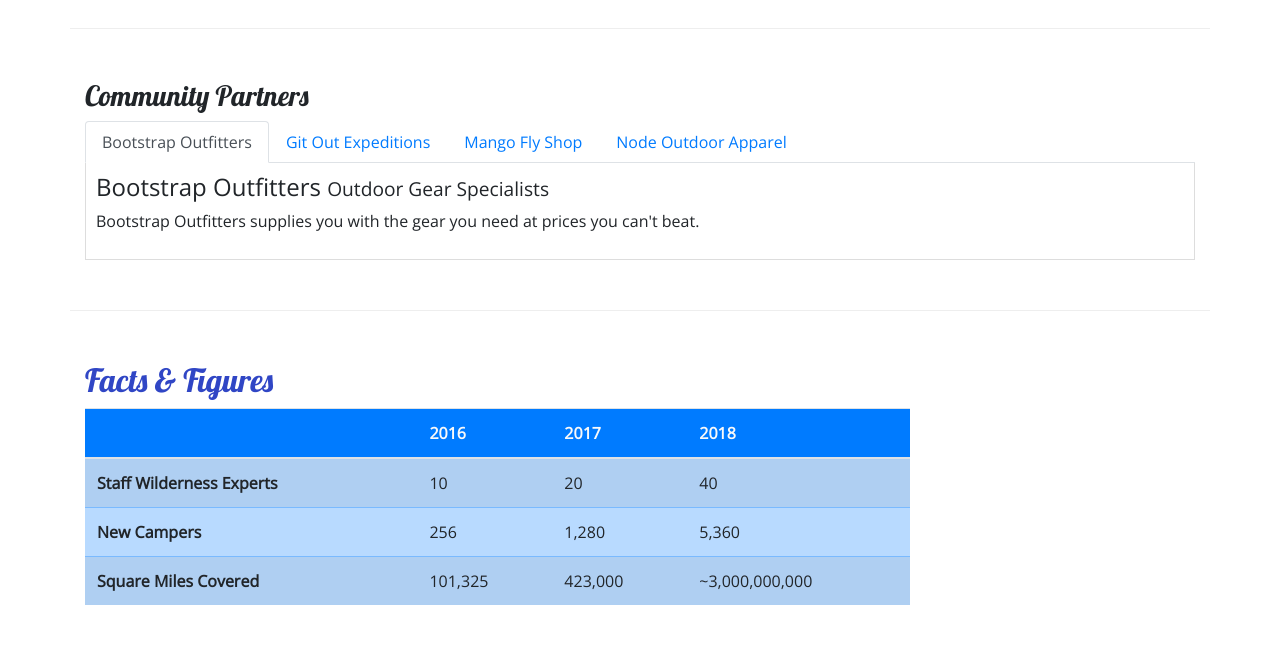
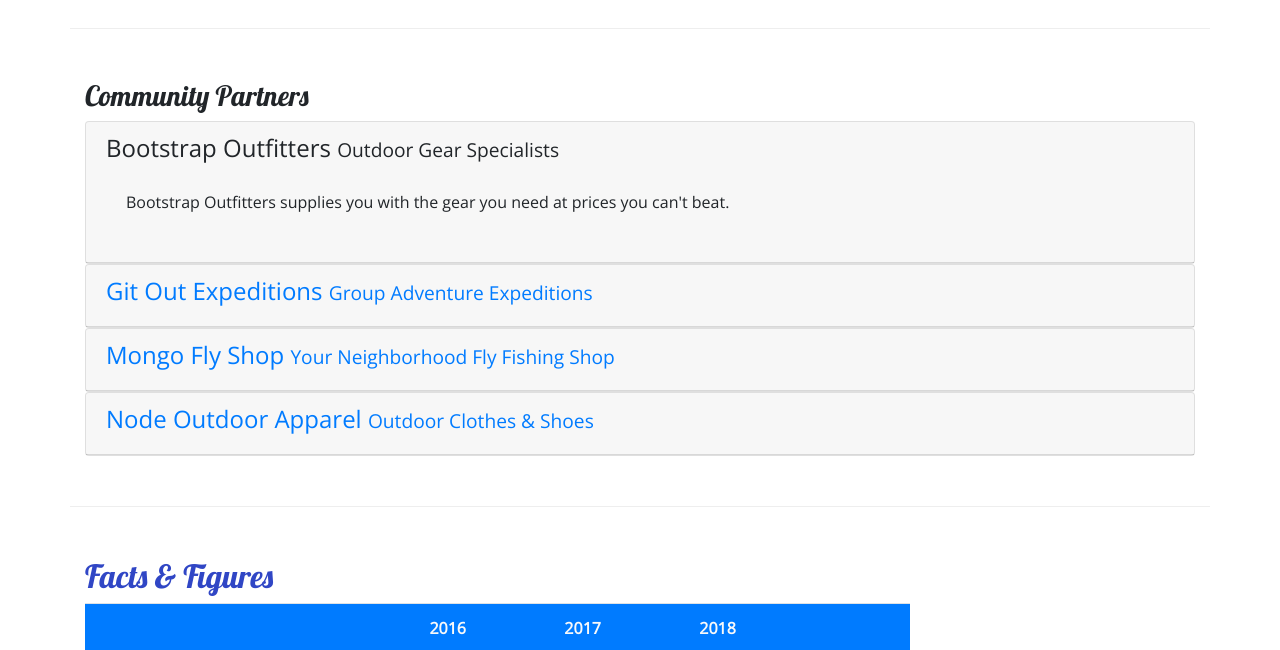
Before and after one commit to Kodachromecoder/1stResponsiveWebsite, a website: page aboutus.html in a window 1280 px wide. Shown: the part 800-1450 px from the top of the page. Drawn offline with nearby package versions, Linux system fonts and the light colour scheme.

Commit message:
With Accordion

```diff
--- a/aboutus.html
+++ b/aboutus.html
@@ -98,28 +98,54 @@
         <div class="row row-content">
             <div class="col">
                 <h3>Community Partners</h3>
-                <ul class="nav nav-tabs">
-                    <li class="nav-item"><a class="nav-link active" href="#bootstrap" role="tab" data-toggle="tab">Bootstrap Outfitters</a></li>
-                    <li class="nav-item"><a class="nav-link" href="#git" role="tab" data-toggle="tab">Git Out Expeditions</a></li>
-                    <li class="nav-item"><a class="nav-link" href="#mongo" role="tab" data-toggle="tab">Mango Fly Shop</a></li>
-                    <li class="nav-item"><a class="nav-link" href="#node" role="tab" data-toggle="tab">Node Outdoor Apparel</a></li>
-                </ul>
-                <div class="tab-content">
-                    <div role="tabpanel" class="tab-pane fade show active" id="bootstrap">
-                        <h4>Bootstrap Outfitters <small>Outdoor Gear Specialists</small></h4>
-                        <p class="d-none d-sm-block">Bootstrap Outfitters supplies you with the gear you need at prices you can't beat.</p>
+                <div id="accordion">
+                    <div class="card">
+                        <div role="tab" class="card-header">
+                            <h4>
+                                <a data-toggle="collapse" data-target="#bootstrap">Bootstrap Outfitters <small>Outdoor Gear Specialists</small></a>
+                            </h4>
+                            <div class="collapse show" id="bootstrap" data-parent="#accordion">
+                                <div class="card-body">
+                                    <p class="d-none d-sm-block">Bootstrap Outfitters supplies you with the gear you need at prices you can't beat.</p>
+                                </div>
+                            </div>
+                        </div>
                     </div>
-                    <div role="tabpanel" class="tab-pane fade" id="git">
-                        <h4>Git Out Expeditions <small>Group Adventure Expeditions</small></h4>
-                        <p class="d-none d-sm-block">Join Git Out Expeditions to explore new horizons with a group of other adventurers!</p>
+                    <div class="card">
+                        <div role="tab" class="card-header">
+                            <h4>
+                                <a data-toggle="collapse" data-target="#git" class="collapsed">Git Out Expeditions <small>Group Adventure Expeditions</small></a>
+                            </h4>
+                            <div class="collapse" id="git" data-parent="#accordion">
+                                <div class="card-body">
+                                    <p class="d-none d-sm-block">Join Git Out Expeditions to explore new horizons with a group of other adventurers!</p>
+                                </div>
+                            </div>
+                        </div>
                     </div>
-                    <div role="tabpanel" class="tab-pane fade" id="mongo">
-                        <h4>Mongo Fly Shop <small>Your Neighborhood Fly Fishing Shop</small></h4>
-                        <p class="d-none d-sm-block">Need a new fishing pole, a tacklebox, or flies of all kinds? Stop by Mongo Fly Shop.</p>
+                    <div class="card">
+                        <div role="tab" class="card-header">
+                            <h4>
+                                <a data-toggle="collapse" data-target="#mongo" class="collapsed">Mongo Fly Shop <small>Your Neighborhood Fly Fishing Shop</small></a>
+                            </h4>
+                            <div class="collapse" id="mongo" data-parent="#accordion">
+                                <div class="card-body">
+                                    <p class="d-none d-sm-block">Need a new fishing pole, a tacklebox, or flies of all kinds? Stop by Mongo Fly Shop.</p>
+                                </div>
+                            </div>
+                        </div>
                     </div>
-                    <div role="tabpanel" class="tab-pane fade" id="node">
-                        <h4>Node Outdoor Apparel <small>Outdoor Clothes & Shoes</small></h4>
-                        <p class="d-none d-sm-block">From polar fleeces to swimsuits, hiking boots to waders, a visit to Node will be sure to get you covered.</p>
+                    <div class="card">
+                        <div role="tab" class="card-header">
+                            <h4>
+                                <a data-toggle="collapse" data-target="#node" class="collapsed">Node Outdoor Apparel <small>Outdoor Clothes & Shoes</small></a>
+                            </h4>
+                            <div class="collapse" id="node" data-parent="#accordion">
+                                <div class="card-body">
+                                    <p class="d-none d-sm-block">From polar fleeces to swimsuits, hiking boots to waders, a visit to Node will be sure to get you covered.</p>
+                                </div>
+                            </div>
+                        </div>
                     </div>
                 </div>
             </div>
```
